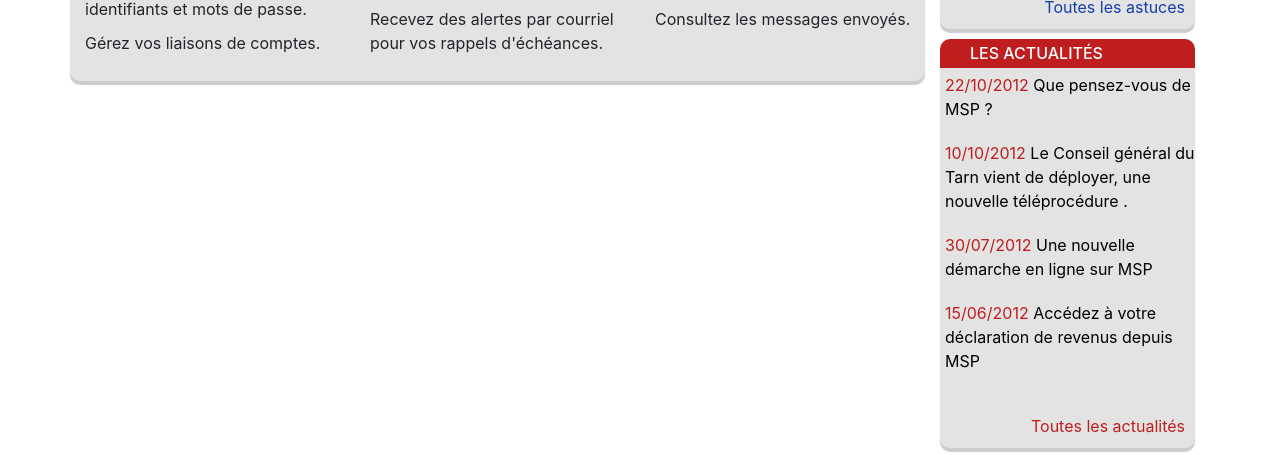
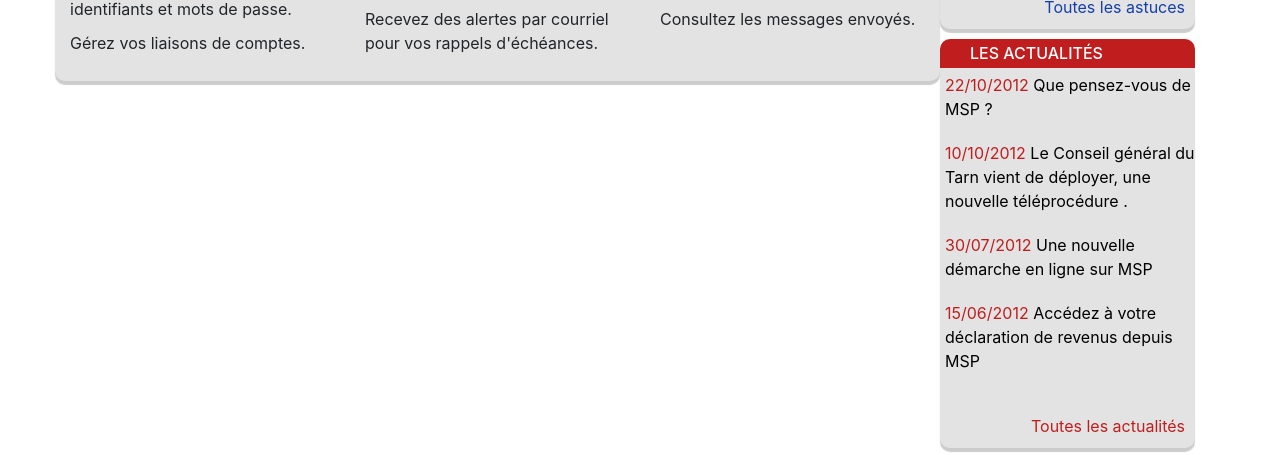
Before and after one commit to mdormignies/css_service-public, a plain HTML site: page index.html in a window 1280 px wide. Shown: the part 345-800 px from the top of the page. Drawn offline with nearby package versions, Linux system fonts and the light colour scheme.

Commit message:
Update index.html

```diff
--- a/index.html
+++ b/index.html
@@ -96,7 +96,7 @@
 		</ul>
 
 		<section class="row">
-			<main class="col-12 col-md-9">
+			<main class="col-12 col-md-9 p-0">
 				<section>
 					<h1 class="titleCard">MON TABLEAU DE BORD</h1>
 					<div class="headCard"><strong>Découvrez ci-dessous ce que vous pouvez faire dans la rubrique « Mon tableau de bord ».</strong></div>
```
